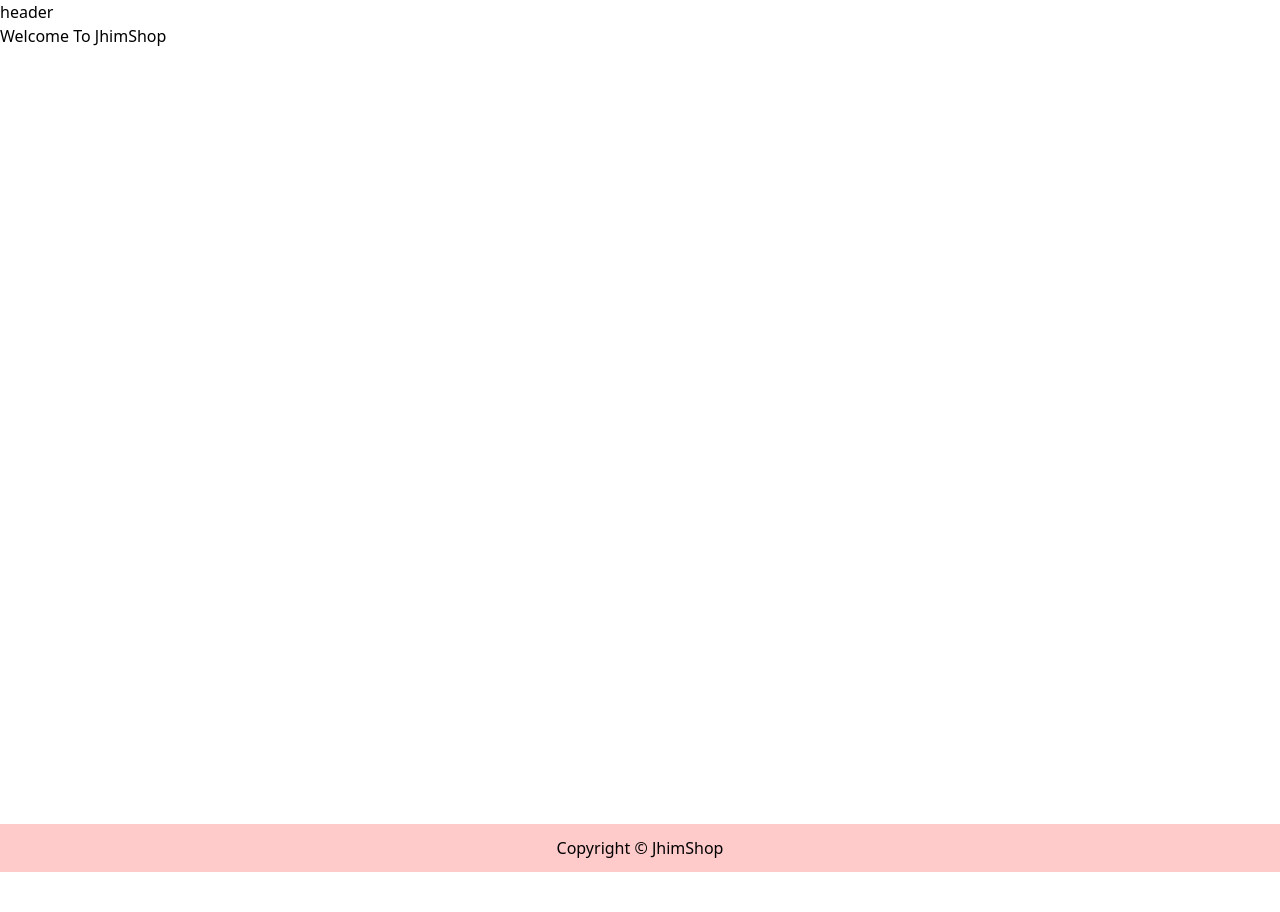
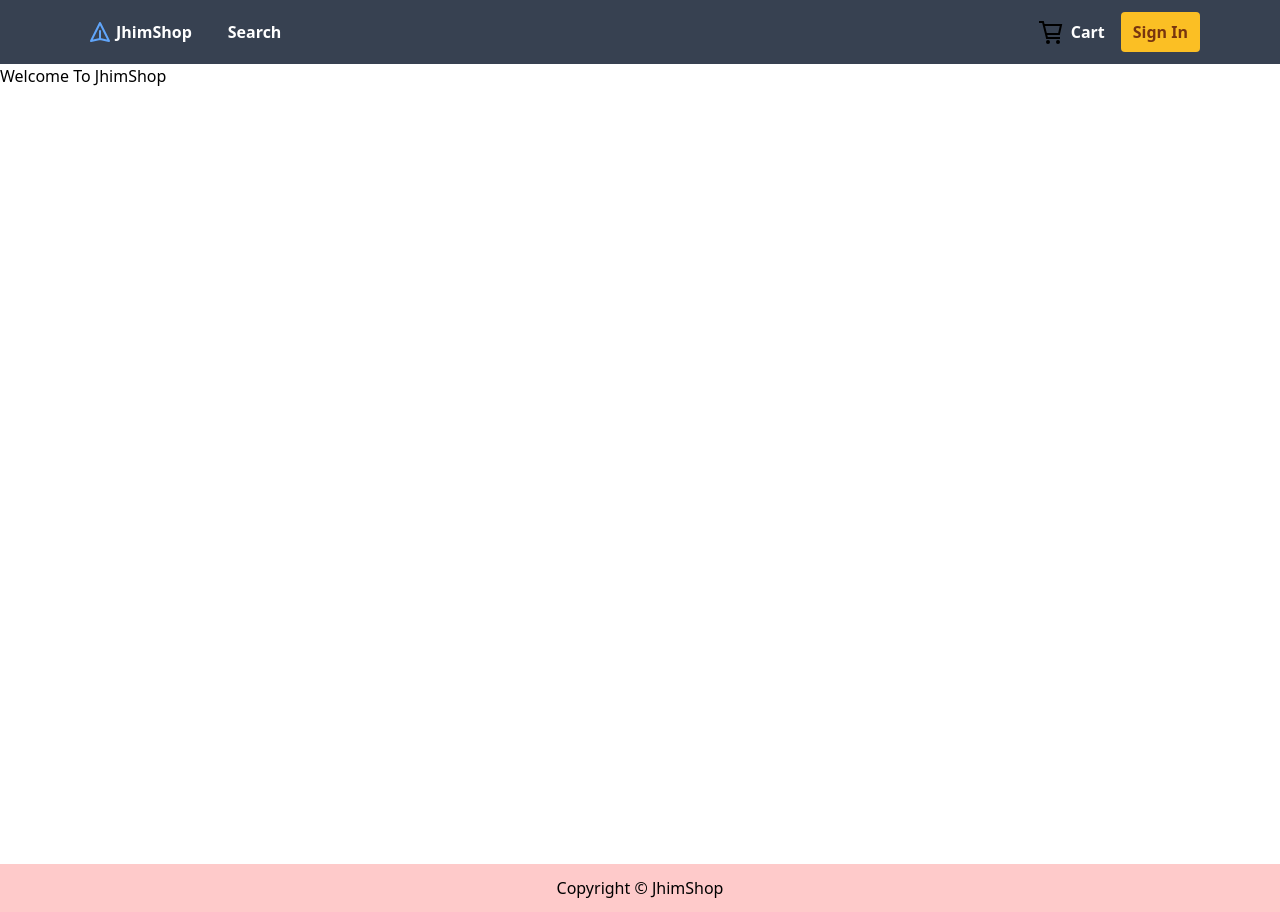
Before and after one commit to jhimson/e-commerce-practice, a React (Create React App) app in the folder client/: page / in a window 1280 px wide. Before the commit the page ends 872 px from the top, so only its background shows below. Built offline with nearby package versions, Linux system fonts and the light colour scheme.

Commit message:
feat: add Navbar component to Header

```diff
--- a/client/src/components/Header.jsx
+++ b/client/src/components/Header.jsx
@@ -1,5 +1,12 @@
 import React from 'react';
+import Navbar from './Navbar';
 
-const Header = () => <header>header</header>;
+const Header = () => (
+  <>
+    <header>
+      <Navbar />
+    </header>
+  </>
+);
 
 export default Header;
```
